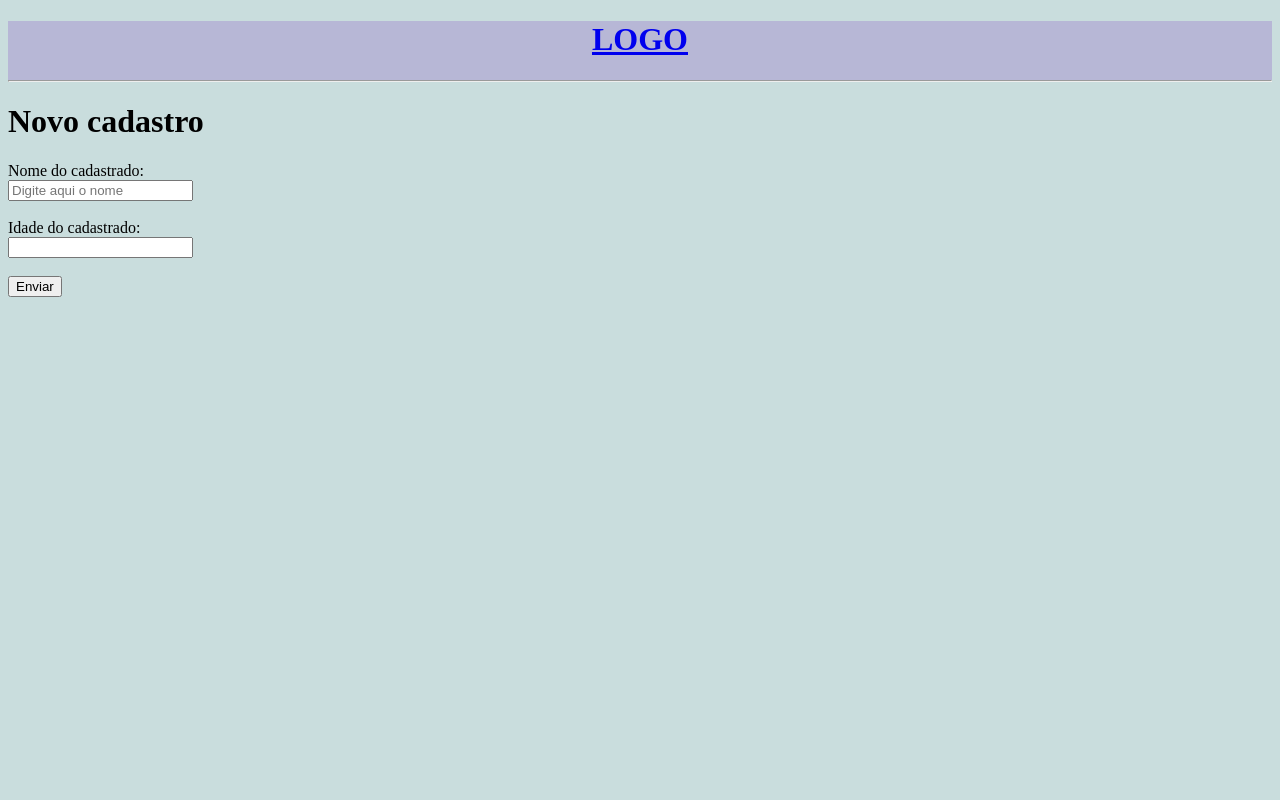
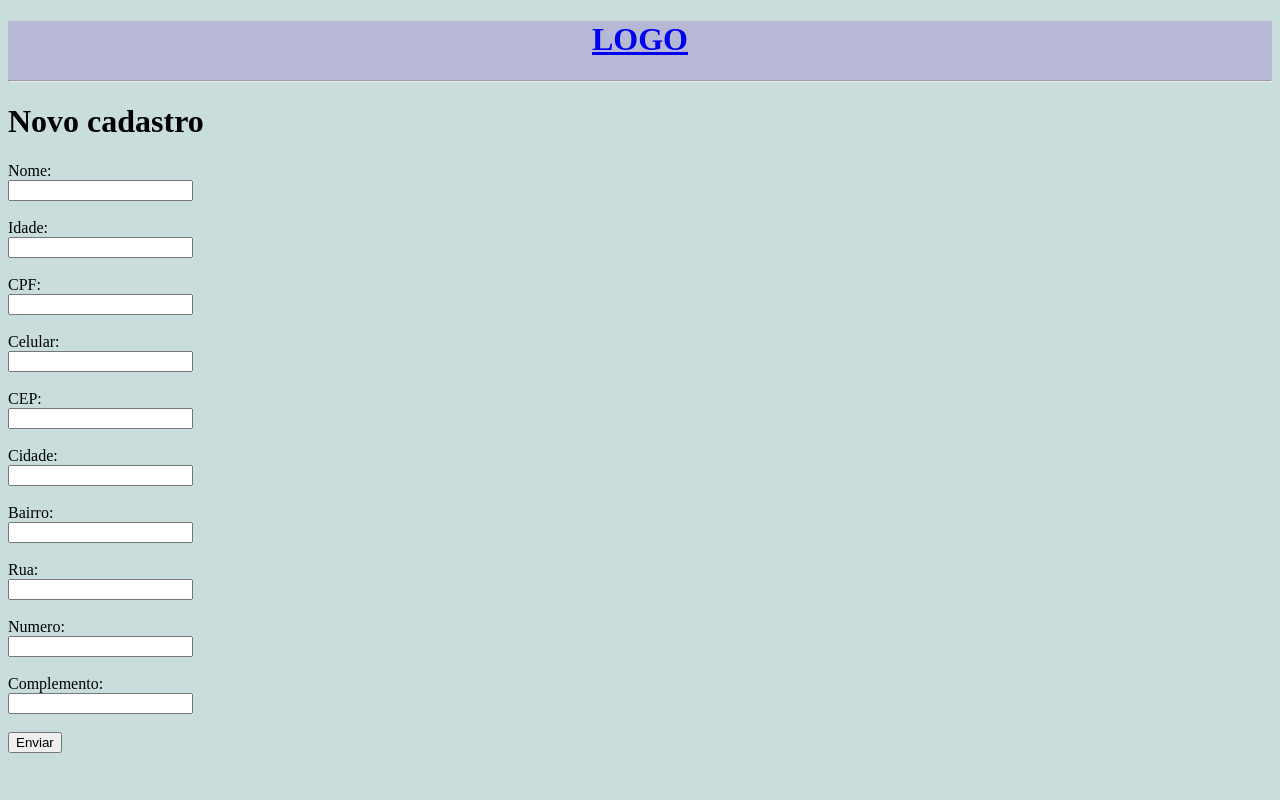
Before and after one commit to nogsposito/RegistraElas, a Django app: page /cadastrar in a window 1280 px wide. Run offline with Django 5.2, Linux system fonts and the light colour scheme.

Commit message:
salvar cadastro por POST

```diff
--- a/aplicacao/templates/cadastrar.html
+++ b/aplicacao/templates/cadastrar.html
@@ -17,17 +17,35 @@
 
         <form action="{% url 'aplicacao:cadastrar' %}" method="POST">
             {% csrf_token %}
-            <label for="textFormNome">Nome do cadastrado:</label>
-            <br>
-            <input type="text" id="textFormNome" name="formNome" maxlength="80" placeholder="Digite aqui o nome" required>
-            <br>
-            <br>
+            <label for="textFormNome">Nome:</label><br>
+            <input type="text" id="textFormNome" name="formNome" maxlength="150" required><br><br>
 
-            <label for="numberFormIdade">Idade do cadastrado:</label>
-            <br>
-            <input type="number" id="numberFormIdade" name="formIdade" required>
-            <br>
-            <br>
+            <label for="numberFormIdade">Idade:</label><br>
+            <input type="number" id="numberFormIdade" name="formIdade" required><br><br>
+
+            <label for="textFormCpf">CPF:</label><br>
+            <input type="text" id="textFormCpf" name="formCpf" maxlength="11"><br><br>
+
+            <label for="textFormCelular">Celular:</label><br>
+            <input type="text" id="textFormCelular" name="formCelular" maxlength="15"><br><br>
+
+            <label for="textFormCep">CEP:</label><br>
+            <input type="text" id="textFormCep" name="formCep" maxlength="9"><br><br>
+
+            <label for="textFormCidade">Cidade:</label><br>
+            <input type="text" id="textFormCidade" name="formCidade" maxlength="30" required><br><br>
+
+            <label for="textFormBairro">Bairro:</label><br>
+            <input type="text" id="textFormBairro" name="formBairro" maxlength="100"><br><br>
+
+            <label for="textFormRua">Rua:</label><br>
+            <input type="text" id="textFormRua" name="formRua" maxlength="150"><br><br>
+
+            <label for="numberFormNumero">Numero:</label><br>
+            <input type="number" id="numberFormNumero" name="formNumero"><br><br>
+
+            <label for="textFormComplemento">Complemento:</label><br>
+            <input type="text" id="textFormComplemento" name="formComplemento" maxlength="50"><br><br>
 
             <div class="botaoForm">
                 <input type="submit" value="Enviar" class="button">
--- a/aplicacao/views.py
+++ b/aplicacao/views.py
@@ -21,8 +21,16 @@ class CadastrarView(View):
         if request.method == "POST":
             nome = request.POST.get('formNome')
             idade = request.POST.get('formIdade')
+            cpf = request.POST.get('formCpf')
+            celular = request.POST.get('formCelular')
+            cep = request.POST.get('formCep')
+            cidade = request.POST.get('formCidade')
+            bairro = request.POST.get('formBairro')
+            rua = request.POST.get('formRua')
+            numero = request.POST.get('formNumero')
+            complemento = request.POST.get('formComplemento')
 
-            Cadastro = cadastros(nome = nome, idade = idade)
+            Cadastro = cadastros(nome = nome, idade = idade, cpf = cpf, celular = celular, cep = cep, cidade = cidade, bairro = bairro, rua = rua, numero = numero, complemento = complemento)
 
             Cadastro.save()
 
```
